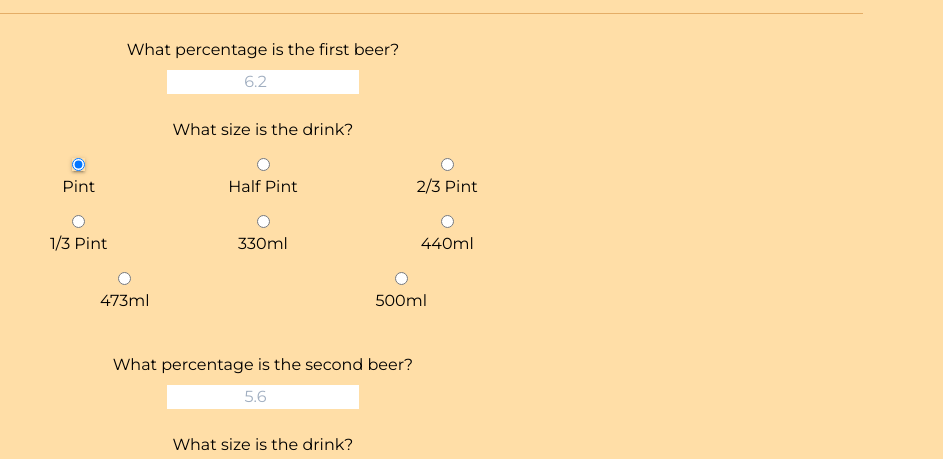
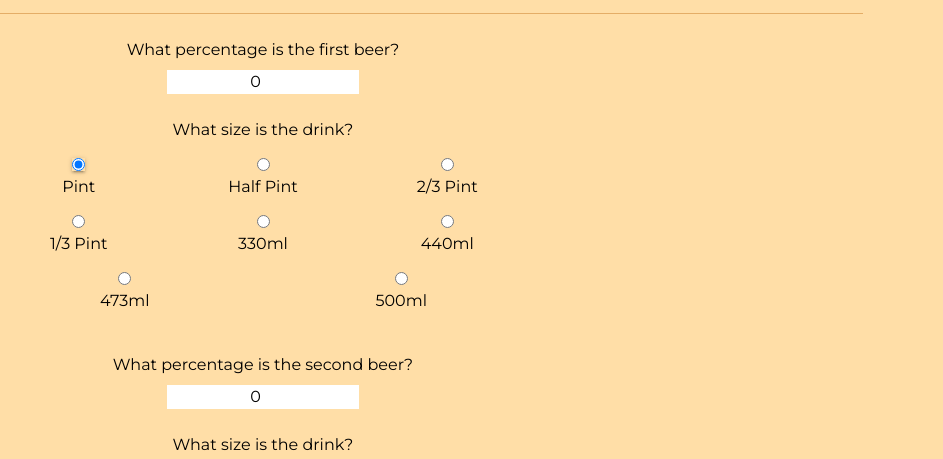
Before and after one commit to MeanBoyCousin/beer-compare, a React (Create React App) app: page / in a window 1280 px wide. Shown: the part 172-631 px from the top of the page, without its empty margins (337-1280 px from the left). Built offline with nearby package versions, Linux system fonts and the light colour scheme; what @tailwindcss/custom-forms would draw is missing.

Commit message:
Added animation to selected beer to improve UX. Setup default values for ABV inputs.

```diff
--- a/src/components/BeerCompare/BeerCard.js
+++ b/src/components/BeerCompare/BeerCard.js
@@ -17,9 +17,9 @@ const BeerCard = ({
         <div
             className={
                 isSelected && isBestChoice
-                    ? `shadow-success ${commonCardClasses}`
+                    ? `shadow-success ${commonCardClasses} animate-pulse`
                     : isSelected && !isBestChoice
-                    ? `shadow-error ${commonCardClasses}`
+                    ? `shadow-error ${commonCardClasses} animate-pulse`
                     : `shadow-xs hover:shadow-sm ${commonCardClasses}`
             }
             onClick={() => {
--- a/src/components/UserEntry/ABVInput.js
+++ b/src/components/UserEntry/ABVInput.js
@@ -1,12 +1,13 @@
 import React from 'react'
 
-const ABVInput = ({ placeholder, moveAway }) => {
+const ABVInput = ({ placeholder, value, moveAway }) => {
     return (
         <input
             type="number"
             inputMode="decimal"
             className="form-input text-center mb-4 focus:border-primary-light-active focus:shadow-sm"
             placeholder={placeholder}
+            defaultValue={value}
             onBlur={moveAway}
         />
     )
--- a/src/screens/UserEntry.js
+++ b/src/screens/UserEntry.js
@@ -17,6 +17,7 @@ const UserEntry = ({ drinks, setDrinks }) => {
                 </p>
                 <ABVInput
                     placeholder="6.2"
+                    value={drinks.drinkOne.abv}
                     moveAway={e => {
                         const newAbv = Number(e.currentTarget.value)
                         setDrinks(drinks => ({
@@ -57,6 +58,7 @@ const UserEntry = ({ drinks, setDrinks }) => {
                 </p>
                 <ABVInput
                     placeholder="5.6"
+                    value={drinks.drinkTwo.abv}
                     moveAway={e => {
                         const newAbv = Number(e.currentTarget.value)
                         setDrinks(drinks => ({
```
